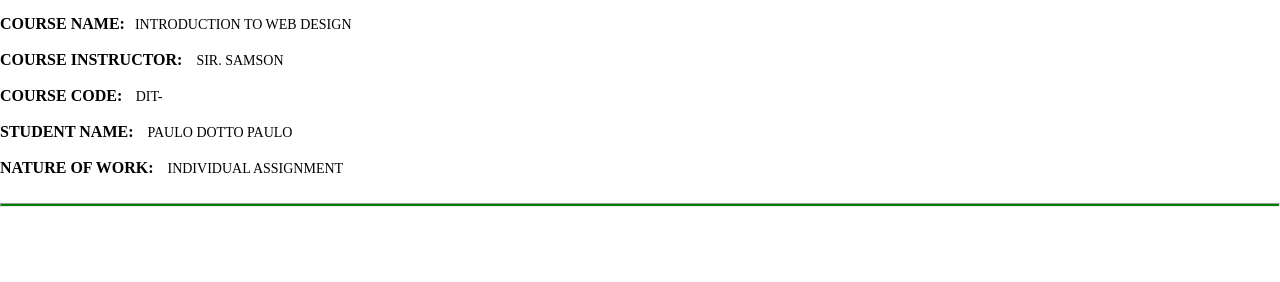
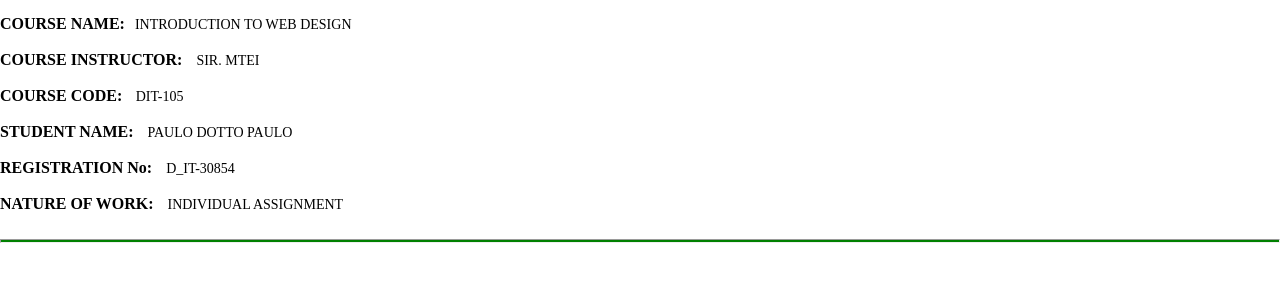
Before and after one commit to Georgepaulo/max, a plain HTML site: page index.html in a window 1280 px wide. Shown: the part 480-762 px from the top of the page. Drawn offline with Linux system fonts and the light colour scheme.

Commit message:
Update index.html

```diff
--- a/index.html
+++ b/index.html
@@ -60,11 +60,13 @@ img { height:250px;
 
 <p id="aa"><span id="bb">COURSE NAME:</span><span id="cc">INTRODUCTION TO WEB DESIGN</span></P><br>
 
-<p id="aa"><span id="bb"> COURSE INSTRUCTOR: </span><span id="cc"> SIR. SAMSON</span></P><br>
+<p id="aa"><span id="bb"> COURSE INSTRUCTOR: </span><span id="cc"> SIR. MTEI</span></P><br>
 
-<p id="aa"><span id="bb">COURSE CODE:</span><span id="cc"> DIT-</span></P> <br>
+<p id="aa"><span id="bb">COURSE CODE:</span><span id="cc"> DIT-105</span></P> <br>
 
 <p id="aa"><span id="bb"> STUDENT NAME: </span><span id="cc"> PAULO DOTTO PAULO</span></P><br>
+
+<p id="aa"><span id="bb"> REGISTRATION No: </span><span id="cc"> D_IT-30854</span></P><br>
 
 <p id="aa"><span id="bb"> NATURE OF WORK: </span><span id="cc"> INDIVIDUAL ASSIGNMENT</span></P><br>
 
```
